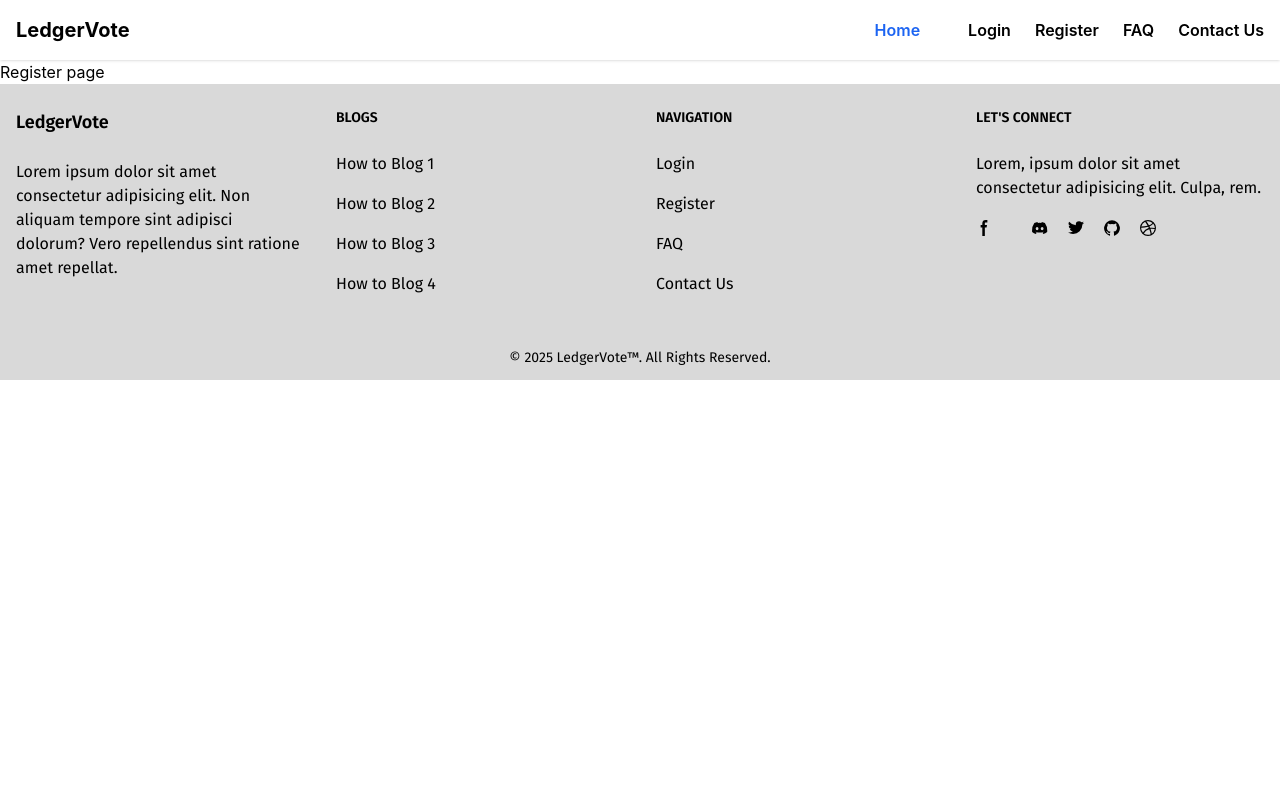
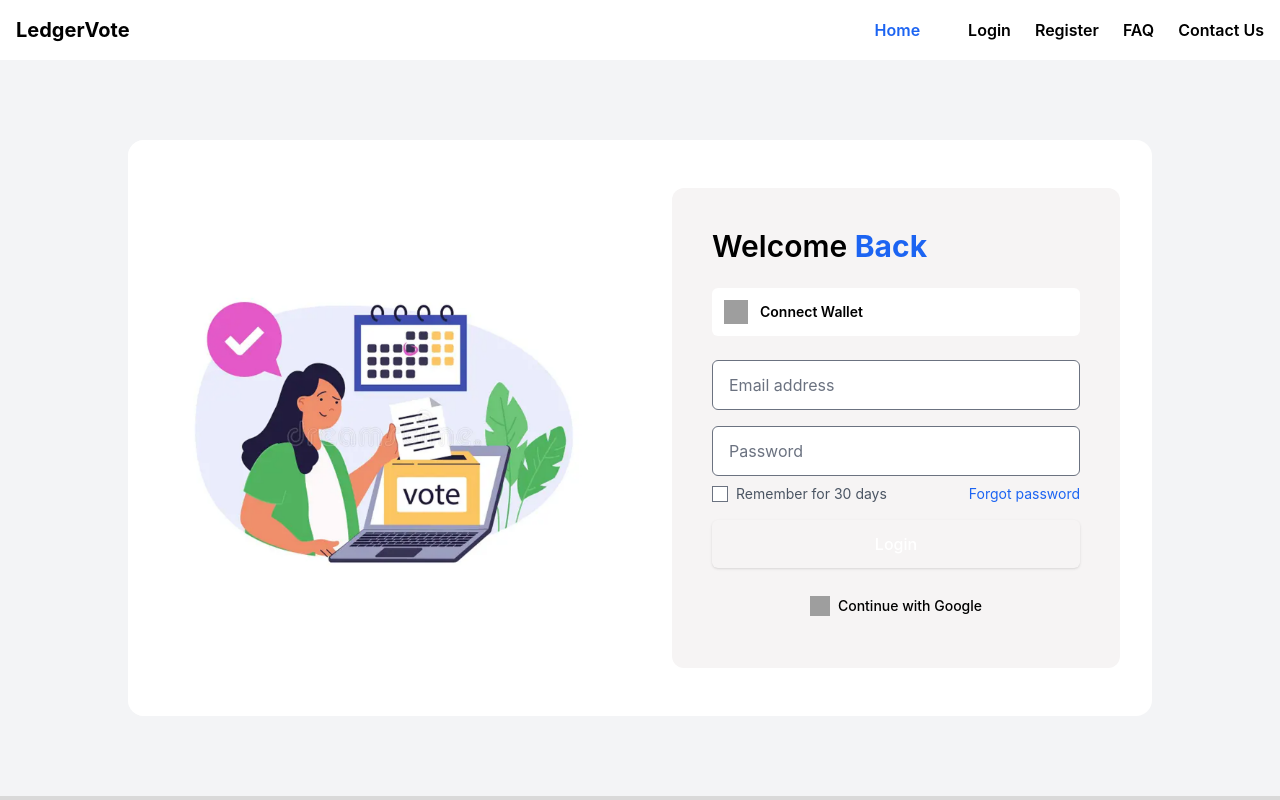
Before and after one commit to LedgerVote/ledger-vote-frontend, a React (Vite) app: page /login in a window 1280 px wide. Shown: the top 800 px of the page. Built offline with nearby package versions, Linux system fonts and the light colour scheme; grey boxes are pictures that could not be loaded.

Commit message:
login page created

```diff
--- a/src/pages/Login.jsx
+++ b/src/pages/Login.jsx
@@ -6,9 +6,81 @@
   return (
     <div>
       <Navbar />
-      <div>
-        <h1>Register page</h1>
+
+      {/* Centered container instead of full-screen stretch */}
+      <div className="bg-gray-100 py-20 px-4">
+        <div className="max-w-5xl mx-auto bg-white rounded-2xl shadow-2xl flex overflow-hidden">
+
+          {/* Left Illustration */}
+          <div className="w-1/2 flex items-center justify-center bg-white">
+            <img
+              src="src/assets/voting pic.png" // Replace with your actual image path
+              alt="Voting Illustration"
+              className="max-w-[350px] h-auto"
+            />
+          </div>
+
+          {/* Right Login Form */}
+          <div className="w-1/2 flex items-center justify-center px-8 py-12">
+            <div className="w-full max-w-md bg-[#F6F4F4] rounded-xl shadow-2xl p-10">
+
+              {/* Header */}
+              <h2 className="text-3xl font-semibold mb-6">
+                Welcome <span className="text-blue-600 font-bold">Back</span>
+              </h2>
+
+              {/* Wallet Connect */}
+              <div className="bg-white rounded-md p-3 flex items-center gap-3 mb-6">
+                <img
+                  src="https://seeklogo.com/images/M/metamask-logo-09EDE53DBD-seeklogo.com.png"
+                  alt="MetaMask"
+                  className="w-6 h-6"
+                />
+                <span className="font-semibold text-sm">Connect Wallet</span>
+              </div>
+
+              {/* Inputs */}
+              <input
+                type="email"
+                placeholder="Email address"
+                className="w-full px-4 py-3 mb-4 border rounded-md focus:outline-none focus:ring-2 focus:ring-blue-500"
+              />
+              <input
+                type="password"
+                placeholder="Password"
+                className="w-full px-4 py-3 mb-2 border rounded-md focus:outline-none focus:ring-2 focus:ring-blue-500"
+              />
+
+              {/* Remember & Forgot */}
+              <div className="flex justify-between items-center text-sm text-gray-600 mb-4">
+                <label className="flex items-center gap-2">
+                  <input type="checkbox" className="form-checkbox" />
+                  Remember for 30 days
+                </label>
+                <a href="#" className="text-blue-600 hover:underline text-sm">
+                  Forgot password
+                </a>
+              </div>
+
+              {/* Login Button */}
+              <button className="w-full bg-[#2F64FF] text-white font-medium py-3 rounded-md hover:bg-blue-700 mb-4 transition duration-200 shadow">
+                Login
+              </button>
+
+              {/* Google Login */}
+              <button className="w-full flex items-center justify-center gap-2 py-3 bg-[#E8E2E2] rounded-md hover:bg-[#E5D9D9] transition duration-200">
+                <img
+                  src="https://www.gstatic.com/firebasejs/ui/2.0.0/images/auth/google.svg"
+                  alt="Google Logo"
+                  className="w-5 h-5"
+                />
+                <span className="text-sm font-medium">Continue with Google</span>
+              </button>
+            </div>
+          </div>
+        </div>
       </div>
+
       <Footer />
     </div>
   )
```
Also changed, not shown: src/assets/voting pic.png (added), src/assets/voting picture.png (added).
